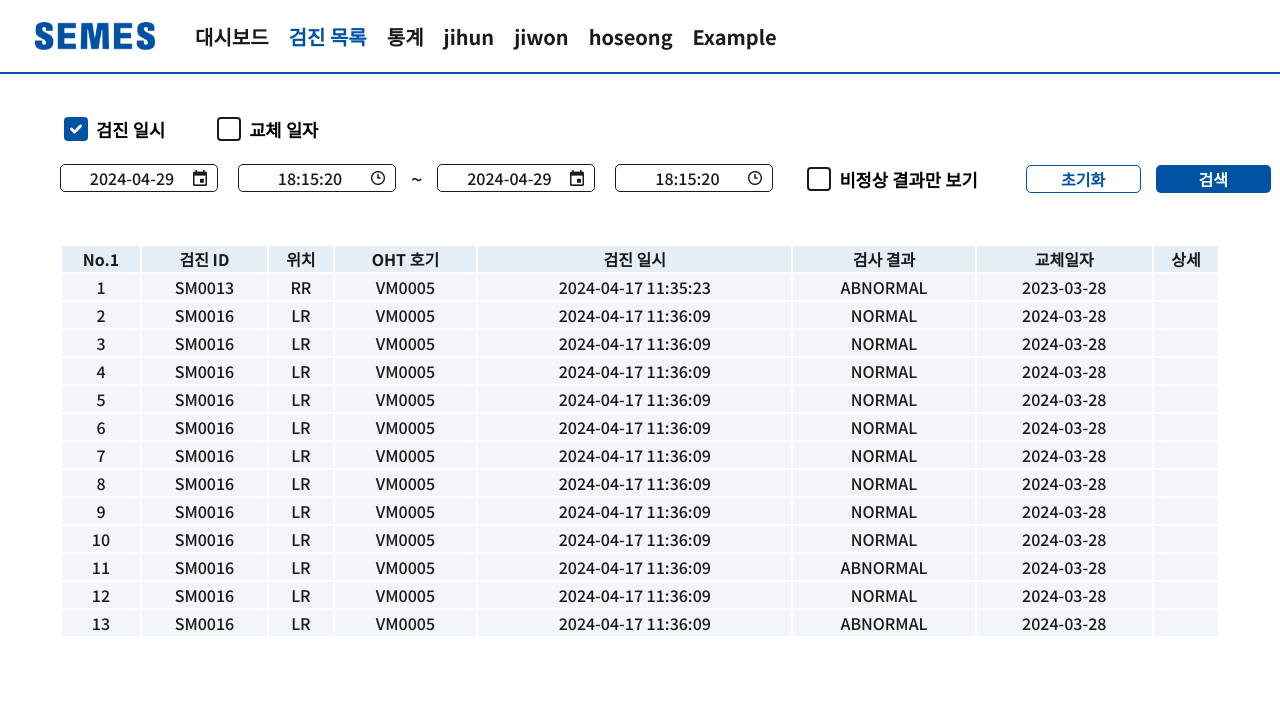
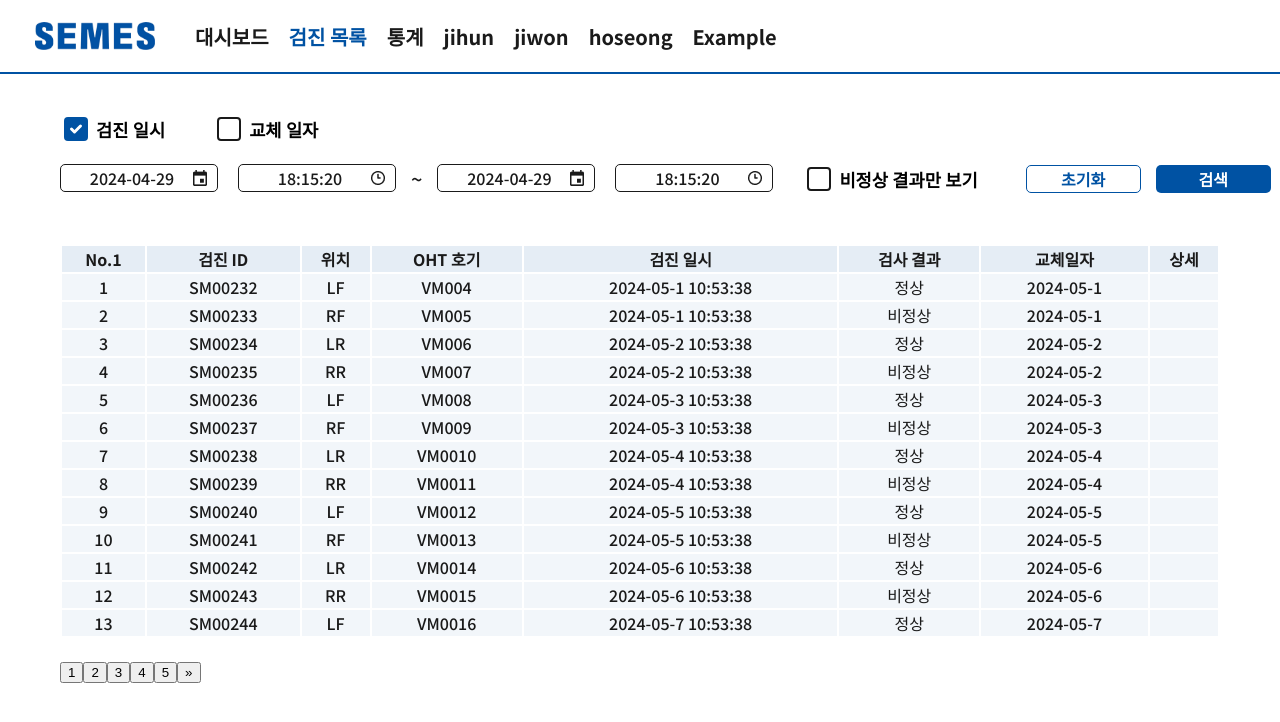
Before and after one commit to luke1546/Sebakwi, a React (Create React App) app in the folder Sebakwi-fe/: page /checkupwheels in a window 1280 px wide. Shown: the top 722 px of the page. Built offline with nearby package versions, Linux system fonts and the light colour scheme.

Commit message:
[style] 24.05.02 페이지네이션

```diff
--- a/Sebakwi-fe/src/pages/CheckUpWheels/TableSection/TableSection.tsx
+++ b/Sebakwi-fe/src/pages/CheckUpWheels/TableSection/TableSection.tsx
@@ -1,3 +1,4 @@
+import { useState } from 'react';
 import * as Styled from './TableSection_style';
 
 export default function TableSection() {
@@ -8,7 +9,34 @@ export default function TableSection() {
     3: 'RR', // Right Rear
   };
 
+  const posts = generateData();
+  const [currentPage, setCurrentPage] = useState(1);
+  const pageSize = 13;
+  const totalPages = Math.ceil(posts.length / pageSize);
+  const [pageGroup, setPageGroup] = useState(0);
+  const groupSize = 5;  // 한 번에 보여줄 페이지 수
+
+  // 현재 페이지 데이터 가져오기
+  const currentData = () => {
+    const begin = (currentPage - 1) * pageSize;
+    const end = begin + pageSize;
+    return posts.slice(begin, end);
+  };
+
+  const goToPage = (pageNumber: number) => {
+    setCurrentPage(pageNumber);
+  };
+
+  const nextPageGroup = () => {
+    setPageGroup(prev => prev + 1);
+  };
+
+  const prevPageGroup = () => {
+    setPageGroup(prev => prev - 1);
+  };
+
   return (
+    <>
       <table>
         <Styled.AttributesRow>
           <Styled.AttributesTitle>No.1</Styled.AttributesTitle>
@@ -22,14 +50,16 @@ export default function TableSection() {
         </Styled.AttributesRow>
 
         <tbody>
-        {data.map((item, index) => (
+          {currentData().map((item, index) => (
             <tr key={index}>
-            <Styled.AttributesValue>{index + 1}</Styled.AttributesValue>
+              <Styled.AttributesValue>
+                {(currentPage - 1) * pageSize + index + 1}
+              </Styled.AttributesValue>
               <Styled.AttributesValue>{item.wheelNumber}</Styled.AttributesValue>
               <Styled.AttributesValue>{positionLabels[item.position]}</Styled.AttributesValue>
               <Styled.AttributesValue>{item.ohtNumber}</Styled.AttributesValue>
               <Styled.AttributesValue>{item.checkedDate}</Styled.AttributesValue>
-            <Styled.AttributesValue>{item.status}</Styled.AttributesValue>
+              <Styled.AttributesValue>{item.status === "NORMAL" ? "정상" : "비정상"}</Styled.AttributesValue>
               <Styled.AttributesValue>{item.createdDate}</Styled.AttributesValue>
               <Styled.AttributesValue></Styled.AttributesValue>{' '}
               {/* 상세 정보를 나중에 추가할 수 있습니다 */}
@@ -37,125 +67,151 @@ export default function TableSection() {
           ))}
         </tbody>
       </table>
+      <div style={{ marginTop: '20px' }}>
+        {pageGroup > 0 && (
+          <button onClick={prevPageGroup}>&laquo;</button>
+        )}
+        {Array.from({ length: Math.min(groupSize, totalPages - pageGroup * groupSize) }, (_, i) => (
+          <button key={i} onClick={() => goToPage(pageGroup * groupSize + i + 1)}>
+            {pageGroup * groupSize + i + 1}
+          </button>
+        ))}
+        {(pageGroup + 1) * groupSize < totalPages && (
+          <button onClick={nextPageGroup}>&raquo;</button>
+        )}
+      </div>
+    </>
   );
 }
 
-const data = [
-  {
-    checkupListId: 8,
-    wheelNumber: 'SM0013',
-    position: 3,
-    ohtNumber: 'VM0005',
-    checkedDate: '2024-04-17 11:35:23',
-    status: 'ABNORMAL',
-    createdDate: '2023-03-28',
-  },
-  {
-    checkupListId: 7,
-    wheelNumber: 'SM0016',
-    position: 2,
-    ohtNumber: 'VM0005',
-    checkedDate: '2024-04-17 11:36:09',
-    status: 'NORMAL',
-    createdDate: '2024-03-28',
-  },
-  {
-    checkupListId: 7,
-    wheelNumber: 'SM0016',
-    position: 2,
-    ohtNumber: 'VM0005',
-    checkedDate: '2024-04-17 11:36:09',
-    status: 'NORMAL',
-    createdDate: '2024-03-28',
-  },
-  {
-    checkupListId: 7,
-    wheelNumber: 'SM0016',
-    position: 2,
-    ohtNumber: 'VM0005',
-    checkedDate: '2024-04-17 11:36:09',
-    status: 'NORMAL',
-    createdDate: '2024-03-28',
-  },
-  {
-    checkupListId: 7,
-    wheelNumber: 'SM0016',
-    position: 2,
-    ohtNumber: 'VM0005',
-    checkedDate: '2024-04-17 11:36:09',
-    status: 'NORMAL',
-    createdDate: '2024-03-28',
-  },
-  {
-    checkupListId: 7,
-    wheelNumber: 'SM0016',
-    position: 2,
-    ohtNumber: 'VM0005',
-    checkedDate: '2024-04-17 11:36:09',
-    status: 'NORMAL',
-    createdDate: '2024-03-28',
-  },
-  {
-    checkupListId: 7,
-    wheelNumber: 'SM0016',
-    position: 2,
-    ohtNumber: 'VM0005',
-    checkedDate: '2024-04-17 11:36:09',
-    status: 'NORMAL',
-    createdDate: '2024-03-28',
-  },
-  {
-    checkupListId: 7,
-    wheelNumber: 'SM0016',
-    position: 2,
-    ohtNumber: 'VM0005',
-    checkedDate: '2024-04-17 11:36:09',
-    status: 'NORMAL',
-    createdDate: '2024-03-28',
-  },
-  {
-    checkupListId: 7,
-    wheelNumber: 'SM0016',
-    position: 2,
-    ohtNumber: 'VM0005',
-    checkedDate: '2024-04-17 11:36:09',
-    status: 'NORMAL',
-    createdDate: '2024-03-28',
-  },
-  {
-    checkupListId: 7,
-    wheelNumber: 'SM0016',
-    position: 2,
-    ohtNumber: 'VM0005',
-    checkedDate: '2024-04-17 11:36:09',
-    status: 'NORMAL',
-    createdDate: '2024-03-28',
-  },
-  {
-    checkupListId: 7,
-    wheelNumber: 'SM0016',
-    position: 2,
-    ohtNumber: 'VM0005',
-    checkedDate: '2024-04-17 11:36:09',
-    status: 'ABNORMAL',
-    createdDate: '2024-03-28',
-  },
-  {
-    checkupListId: 7,
-    wheelNumber: 'SM0016',
-    position: 2,
-    ohtNumber: 'VM0005',
-    checkedDate: '2024-04-17 11:36:09',
-    status: 'NORMAL',
-    createdDate: '2024-03-28',
-  },
-  {
-    checkupListId: 7,
-    wheelNumber: 'SM0016',
-    position: 2,
-    ohtNumber: 'VM0005',
-    checkedDate: '2024-04-17 11:36:09',
-    status: 'ABNORMAL',
-    createdDate: '2024-03-28',
-  },
-];
+// const data = [
+//   {
+//     checkupListId: 8,
+//     wheelNumber: 'SM0013',
+//     position: 3,
+//     ohtNumber: 'VM0005',
+//     checkedDate: '2024-04-17 11:35:23',
+//     status: 'ABNORMAL',
+//     createdDate: '2023-03-28',
+//   },
+//   {
+//     checkupListId: 7,
+//     wheelNumber: 'SM0016',
+//     position: 2,
+//     ohtNumber: 'VM0005',
+//     checkedDate: '2024-04-17 11:36:09',
+//     status: 'NORMAL',
+//     createdDate: '2024-03-28',
+//   },
+//   {
+//     checkupListId: 7,
+//     wheelNumber: 'SM0016',
+//     position: 2,
+//     ohtNumber: 'VM0005',
+//     checkedDate: '2024-04-17 11:36:09',
+//     status: 'NORMAL',
+//     createdDate: '2024-03-28',
+//   },
+//   {
+//     checkupListId: 7,
+//     wheelNumber: 'SM0016',
+//     position: 2,
+//     ohtNumber: 'VM0005',
+//     checkedDate: '2024-04-17 11:36:09',
+//     status: 'NORMAL',
+//     createdDate: '2024-03-28',
+//   },
+//   {
+//     checkupListId: 7,
+//     wheelNumber: 'SM0016',
+//     position: 2,
+//     ohtNumber: 'VM0005',
+//     checkedDate: '2024-04-17 11:36:09',
+//     status: 'NORMAL',
+//     createdDate: '2024-03-28',
+//   },
+//   {
+//     checkupListId: 7,
+//     wheelNumber: 'SM0016',
+//     position: 2,
+//     ohtNumber: 'VM0005',
+//     checkedDate: '2024-04-17 11:36:09',
+//     status: 'NORMAL',
+//     createdDate: '2024-03-28',
+//   },
+//   {
+//     checkupListId: 7,
+//     wheelNumber: 'SM0016',
+//     position: 2,
+//     ohtNumber: 'VM0005',
+//     checkedDate: '2024-04-17 11:36:09',
+//     status: 'NORMAL',
+//     createdDate: '2024-03-28',
+//   },
+//   {
+//     checkupListId: 7,
+//     wheelNumber: 'SM0016',
+//     position: 2,
+//     ohtNumber: 'VM0005',
+//     checkedDate: '2024-04-17 11:36:09',
+//     status: 'NORMAL',
+//     createdDate: '2024-03-28',
+//   },
+//   {
+//     checkupListId: 7,
+//     wheelNumber: 'SM0016',
+//     position: 2,
+//     ohtNumber: 'VM0005',
+//     checkedDate: '2024-04-17 11:36:09',
+//     status: 'NORMAL',
+//     createdDate: '2024-03-28',
+//   },
+//   {
+//     checkupListId: 7,
+//     wheelNumber: 'SM0016',
+//     position: 2,
+//     ohtNumber: 'VM0005',
+//     checkedDate: '2024-04-17 11:36:09',
+//     status: 'NORMAL',
+//     createdDate: '2024-03-28',
+//   },
+//   {
+//     checkupListId: 7,
+//     wheelNumber: 'SM0016',
+//     position: 2,
+//     ohtNumber: 'VM0005',
+//     checkedDate: '2024-04-17 11:36:09',
+//     status: 'ABNORMAL',
+//     createdDate: '2024-03-28',
+//   },
+//   {
+//     checkupListId: 7,
+//     wheelNumber: 'SM0016',
+//     position: 2,
+//     ohtNumber: 'VM0005',
+//     checkedDate: '2024-04-17 11:36:09',
+//     status: 'NORMAL',
+//     createdDate: '2024-03-28',
+//   },
+//   {
+//     checkupListId: 7,
+//     wheelNumber: 'SM0016',
+//     position: 2,
+//     ohtNumber: 'VM0005',
+//     checkedDate: '2024-04-17 11:36:09',
+//     status: 'ABNORMAL',
+//     createdDate: '2024-03-28',
+//   },
+// ];
+
+const generateData = () => {
+  return Array.from({ length: 140 }, (_, index) => ({
+    checkupListId: index + 1,
+    wheelNumber: `SM00${232 + index}`,
+    position: (index % 4), // 예를 들어 1부터 5까지 반복
+    ohtNumber: `VM00${4 + index}`,
+    checkedDate: `2024-05-${Math.floor(index / 2) + 1} 10:53:38`, // 날짜도 약간 변동을 주어서 생성
+    status: index % 2 === 0 ? 'NORMAL' : 'ABNORMAL',
+    createdDate: `2024-05-${Math.floor(index / 2) + 1}`,
+  }));
+};
```
Lines whose indentation alone changed are shown as unchanged.
